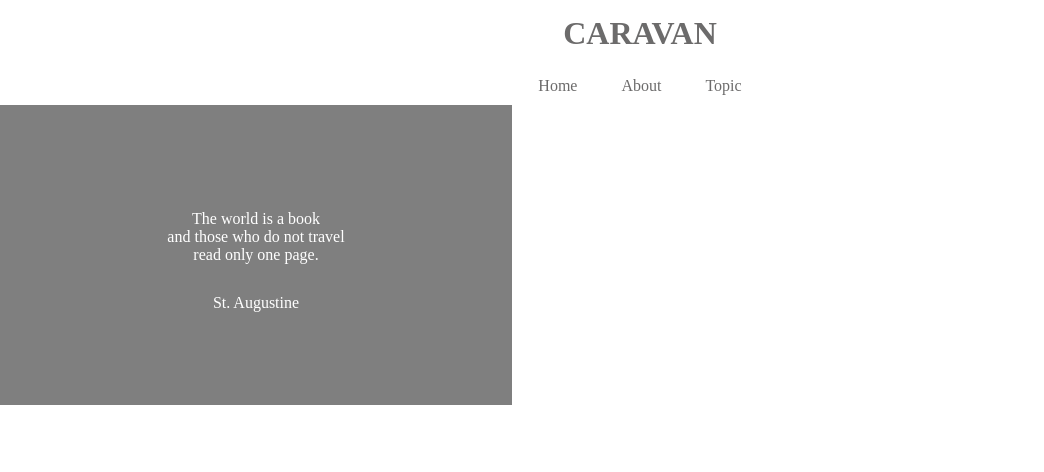
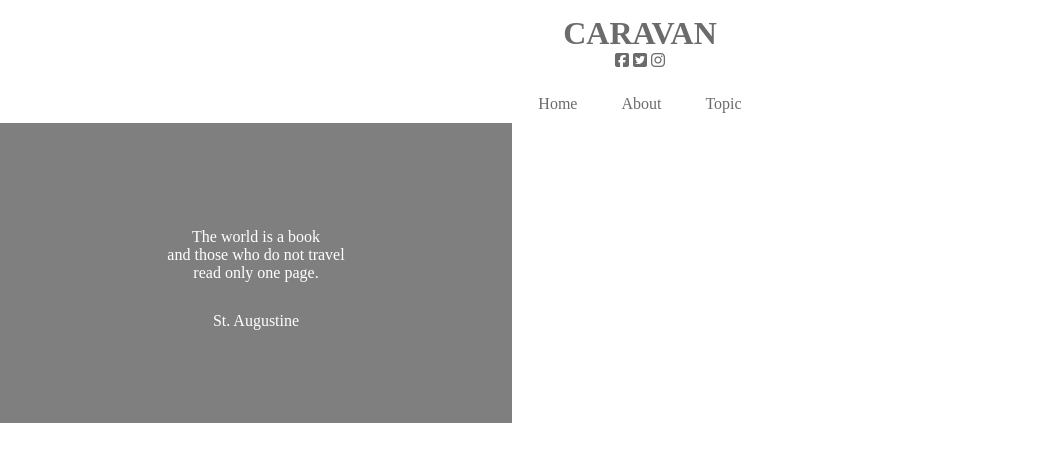
Before and after one commit to yusa0410/2-4caravan, a plain HTML site: page index.html in a window 1280 px wide. Shown: the top 472 px of the page, without its empty margins (0-1044 px from the left). Drawn offline with Linux system fonts and the light colour scheme.

Commit message:
[finish]

```diff
--- a/index.html
+++ b/index.html
@@ -2,6 +2,9 @@
 <html lang="ja">
   <head>
     <meta charset="UTF-8" />
+
+    <script src="https://kit.fontawesome.com/3c6a697724.js" crossorigin="anonymous"></script>
+
     <link rel="stylesheet" href="style.css" />
     <title>CARAVAN</title>
   </head>
@@ -13,6 +16,14 @@
         CARAVAN
         </a>
       </h1>
+
+      <div class="social">
+
+        <i class="fab fa-facebook-square"></i>
+        <i class="fab fa-twitter-square"></i>
+        <i class="fab fa-instagram"></i>
+
+      </div>
 
     </header>
 
```
